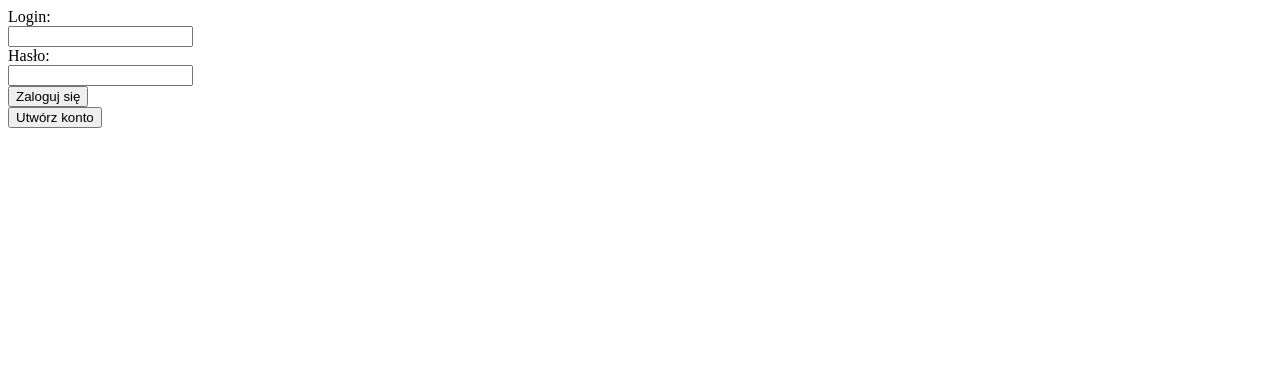
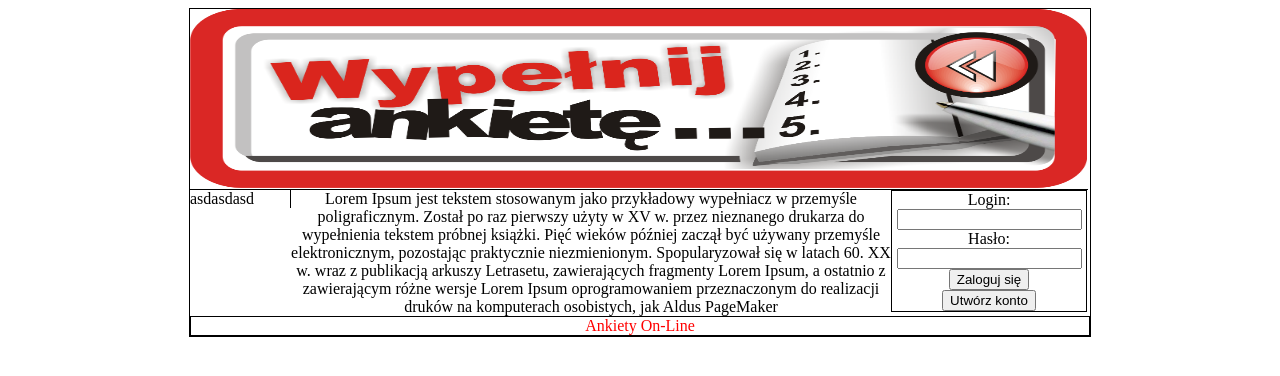
Before and after one commit to L7-2/Projekt, a PHP site: page / in a window 1280 px wide. Shown: the top 376 px of the page. Run offline with PHP 8.4, Linux system fonts and the light colour scheme.

Commit message:
Dodanie podstawowego layout, poprawienie systemu użytkownikow. Wspolpraca z Tomkiem.

```diff
--- a/Aplikacja/System użytkowników/edycja_form.php
+++ b/Aplikacja/System użytkowników/edycja_form.php
@@ -24,7 +24,13 @@ mysql_select_db("$db_name");
                  <br/>
                  Data urodzenia (0000-00-00): <br/> <input name="data_ur" type="date"<br/><br/>
                  Miejsce zamieszkania: <br/> <input type="text" name="miejsce_zam"/><br/>
+                 Hasło: <br/> <input type="password" name="haslo"/><br/>
                  <input type="submit" value="Zmień">
+                 <br/>
+                 <?php
+                 if(isset($_SESSION['blad_dane'])){ echo $_SESSION['blad_dane'];
+                unset($_SESSION['blad_dane']);}
+                ?>
             </form>
         </body>
 </html>
--- a/Aplikacja/System użytkowników/index.php
+++ b/Aplikacja/System użytkowników/index.php
@@ -11,9 +11,21 @@ if(isset($_SESSION['zalogowany'])&&($_SESSION['zalogowany']==true))
 	<head>
 		<meta charset="UTF-8">
 		<title>Ankiety Online</title>
+		<link rel="stylesheet" href="style.css" type="text/css"/>
 	</head>
 	<body>
-            <!-- Utworzenie formularza logowania -->
+	<div id = pojemnik>
+		<div id = logo>
+		<img src="obrazki/ankieta.png" width="897" height="179" />
+		</div>
+		<div id = menu>
+		asdasdasd
+		</div>
+		<div id = tresc>
+			Lorem Ipsum jest tekstem stosowanym jako przykładowy wypełniacz w przemyśle poligraficznym. Został po raz pierwszy użyty w XV w. przez nieznanego drukarza do wypełnienia tekstem próbnej książki. Pięć wieków później zaczął być używany przemyśle elektronicznym, pozostając praktycznie niezmienionym. Spopularyzował się w latach 60. XX w. wraz z publikacją arkuszy Letrasetu, zawierających fragmenty Lorem Ipsum, a ostatnio z zawierającym różne wersje Lorem Ipsum oprogramowaniem przeznaczonym do realizacji druków na komputerach osobistych, jak Aldus PageMaker
+		</div>
+		<div id = uzytkownik>
+			<!-- Utworzenie formularza logowania -->
             <form action="logowanie.php" method="post">
                 Login: <br/> <input type="text" name="login"/><br/>
                 Hasło: <br/> <input type="password" name="haslo"/><br/>
@@ -22,10 +34,19 @@ if(isset($_SESSION['zalogowany'])&&($_SESSION['zalogowany']==true))
             <form action="rejestracja_form.php">
             <input type="submit" value="Utwórz konto" name="rejestruj">
             </form>
+			<?php
+			if(isset($_SESSION['blad'])){ echo $_SESSION['blad'];
+			unset($_SESSION['blad']);}
+			if(isset($_SESSION['zablokowany'])) {echo $_SESSION['zablokowany'];
+			unset($_SESSION['zablokowany']);}
+			?>
+		</div>
+		<div id = stopka>
+			<div id = tekst>
+			Ankiety On-Line
+			</div>
+		</div>
 
-<?php
-if(isset($_SESSION['blad'])) echo $_SESSION['blad'];
-if(isset($_SESSION['zablokowany'])) echo $_SESSION['zablokowany'];
-?>
+	</div>
 	</body>
 </html>
--- a/Aplikacja/System użytkowników/logowanie.php
+++ b/Aplikacja/System użytkowników/logowanie.php
@@ -48,7 +48,7 @@ if((!isset($_POST['login']))||(!isset($_POST['haslo'])))
                 if($uzytkownicy>0) // jezeli udalo sie zalogowac i login i haslo znajduje sie w bazie danych
                  {
                     unset($_SESSION['blad']);
-                    $_SESSION['zablokowany']='<span style="color:red">Twoje konto jest zablokowane huehue!</span>';
+                    $_SESSION['zablokowany']='<span style="color:red">Twoje konto jest zablokowane!</span>';
                     header('Location: index.php');
                  }
                 else
--- a/Aplikacja/System użytkowników/rejestracja.php
+++ b/Aplikacja/System użytkowników/rejestracja.php
@@ -23,7 +23,7 @@ if (isset($_POST['rejestruj']))
 	if (mysql_num_rows(mysql_query("SELECT Login FROM uzytkownicy WHERE Login = '".$login."';")) == 0)
 
         {
-		if ($haslo1 == $haslo2) // sprawdzamy czy hasła takie same
+		if ($haslo1 == $haslo2 && $login != null && $haslo1 != null && $email != null) // sprawdzamy czy hasła takie same
 		{
 			mysql_query("INSERT INTO `uzytkownicy` (`Login`, `Haslo`, `Adres_email`, `Data_zalozenia_konta`)
 				VALUES ('".$login."', '".($haslo1)."', '".$email."', '".date("Y-m-d")."');");
--- /dev/null
+++ b/Aplikacja/System użytkowników/style.css
@@ -0,0 +1,53 @@
+#pojemnik
+{
+	width: 900px;
+	border-style: solid;
+    border-width: 1px;
+	margin-left: auto;
+    margin-right: auto
+}
+
+#logo
+{
+	height: 180px;
+	width: 898px;
+	border-bottom-style: solid;
+    border-bottom-width: 1px;
+}
+
+#menu
+{
+	float: left;
+	width: 100px;
+	border-right-style: solid;
+    border-width: 1px;
+}
+
+#tresc
+{
+	text-align: center;
+	float: left;
+	width: 600px;
+}
+
+#uzytkownik
+{
+	text-align: center;
+	float: left;
+	width: 194px;
+	border-style: solid;
+    border-width: 1px;
+}
+
+#stopka
+{
+	clear:both;
+	text-align: center;
+	border-style: solid;
+    border-width: 1px;
+}
+
+#tekst
+{
+	color: red;
+}
```
Also changed, not shown: Aplikacja/System użytkowników/edycja.php (+10 -4 lines), Aplikacja/System użytkowników/rejestracja_form.php (+23 -2 lines), Aplikacja/System użytkowników/obrazki/ankieta.png (added).
